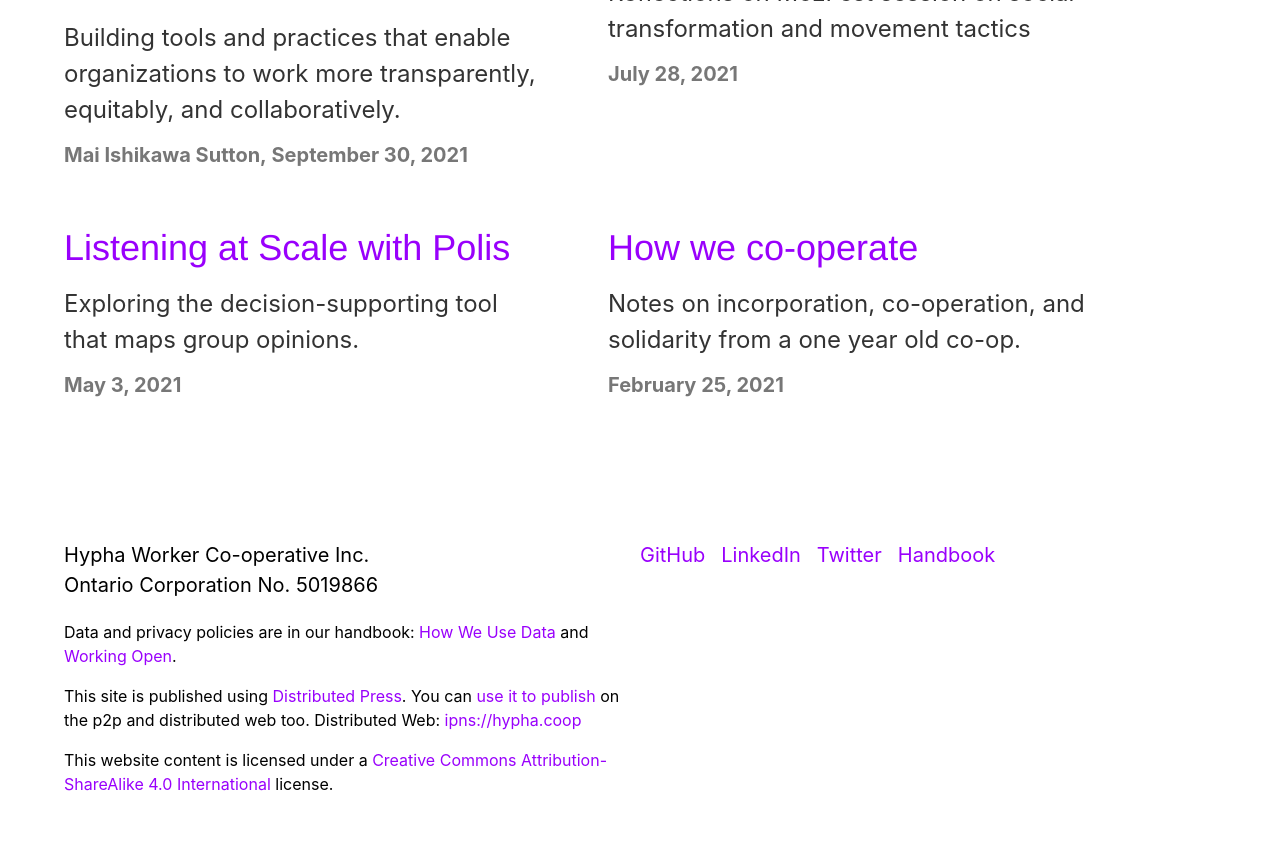
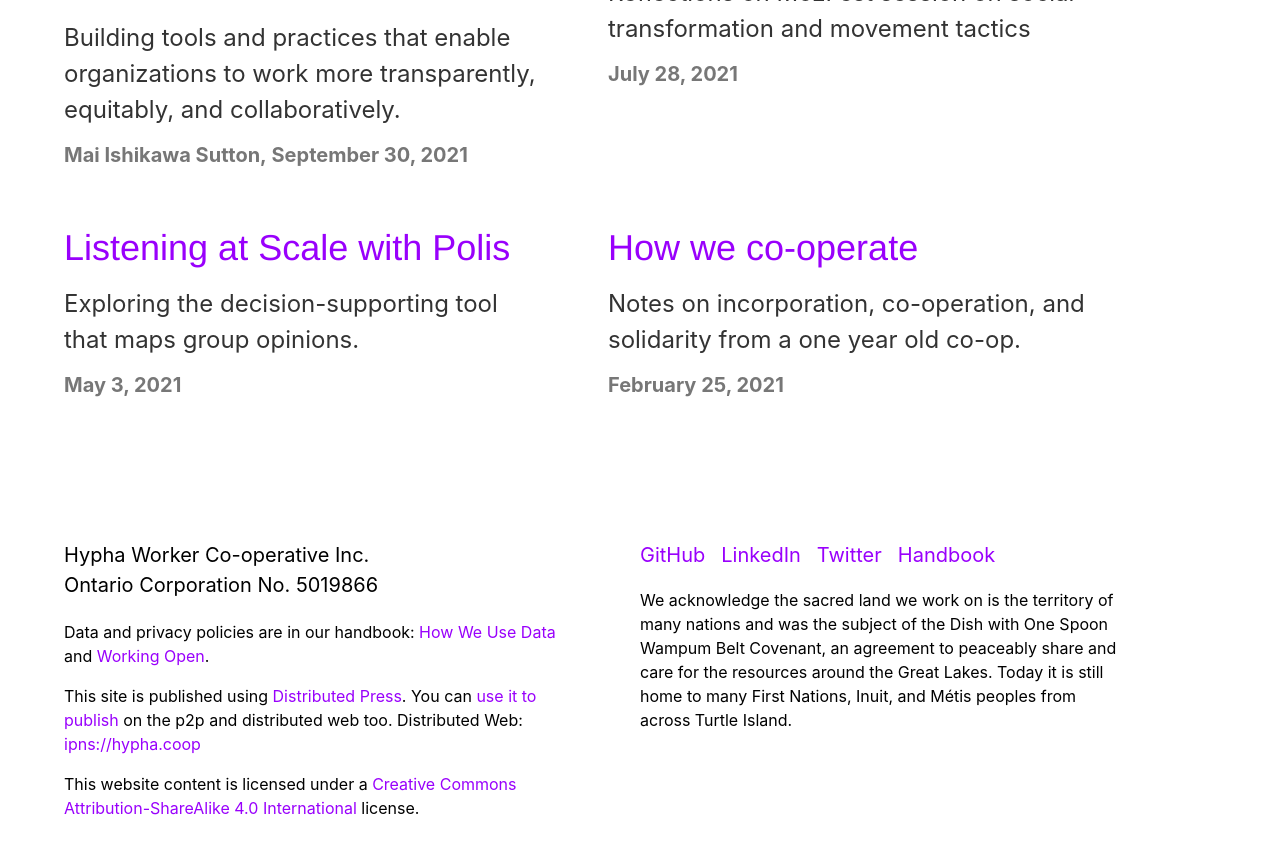
Before and after one commit to hyphacoop/hypha.coop, a Jekyll site: the page built from work.html, in a window 1280 px wide and 900 px high, scrolled down 1799 px. Shown: the top 854 px of the window. Built offline with Jekyll 4.4.1, drawn with Linux system fonts in a browser that asks for light colours.

Commit message:
move land acknowledgment

```diff
--- a/_includes/sections/footer.html
+++ b/_includes/sections/footer.html
@@ -1,5 +1,5 @@
 <div class="flex-l items-baseline">
-  <div class="w-100 w-50-l">
+  <div class="w-100 w-50-l pr5">
     <p class="f3 f4-l lh-copy">{{ site.footer }}</p>
     <p class="f6 f5-l lh-copy">Data and privacy policies are in our handbook: <a href="https://handbook.hypha.coop/data.html" target="_blank" class="accent link underline-hover" rel="noopener">How We Use Data</a> and <a href="https://handbook.hypha.coop/working-open.html" target="_blank" class="accent link underline-hover" rel="noopener">Working Open</a>.</p>
     <p class="f6 f5-l lh-copy">
@@ -17,5 +17,8 @@
       <li class="pr3"><a href="{{ site.twitter }}" class="accent link underline-hover" target="_blank" rel="noopener">Twitter</a></li>
       <li class="pr3"><a href="{{ site.handbook }}" class="accent link underline-hover" target="_blank" rel="noopener">Handbook</a></li>
     </ul>
+    <h4 class="f5 measure normal lh-copy">
+    We acknowledge the sacred land we work on is the territory of many nations and was the subject of the Dish with One Spoon Wampum Belt Covenant, an agreement to peaceably share and care for the resources around the Great Lakes. Today it is still home to many First Nations, Inuit, and Métis peoples from across Turtle Island.
+    </h4>
   </div>
 </div>
--- a/index.html
+++ b/index.html
@@ -7,6 +7,5 @@ order: 1
 {%- include sections.html path="about.html" class="" -%}
 {%- include sections.html path="what-we-do.html" class="" -%}
 {%- include sections.html path="who-we-are.html" class="" -%}
-{%- include sections.html path="team-bios.html" class="" -%}
 {%- include sections.html path="our-values.html" class="" -%}
 {%- include sections.html path="work-with-us.html" class="mv5" -%}
```
